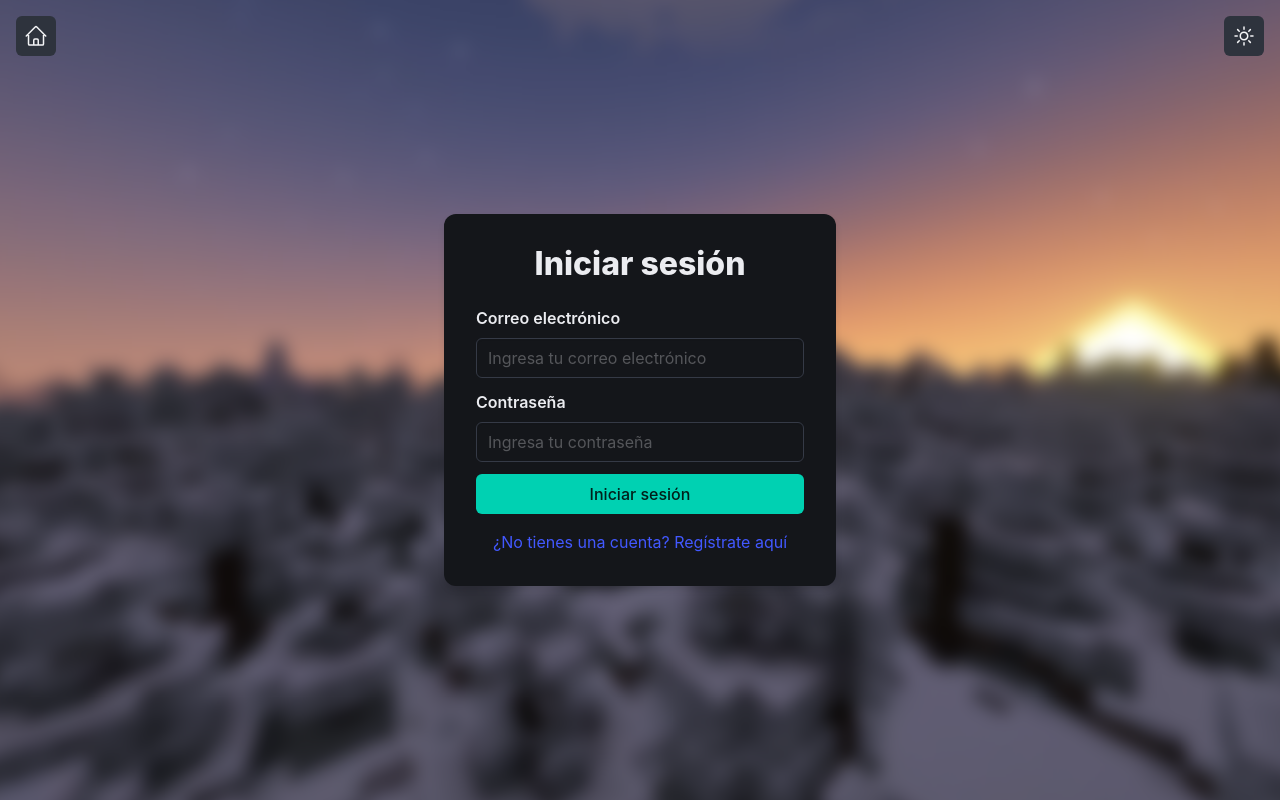
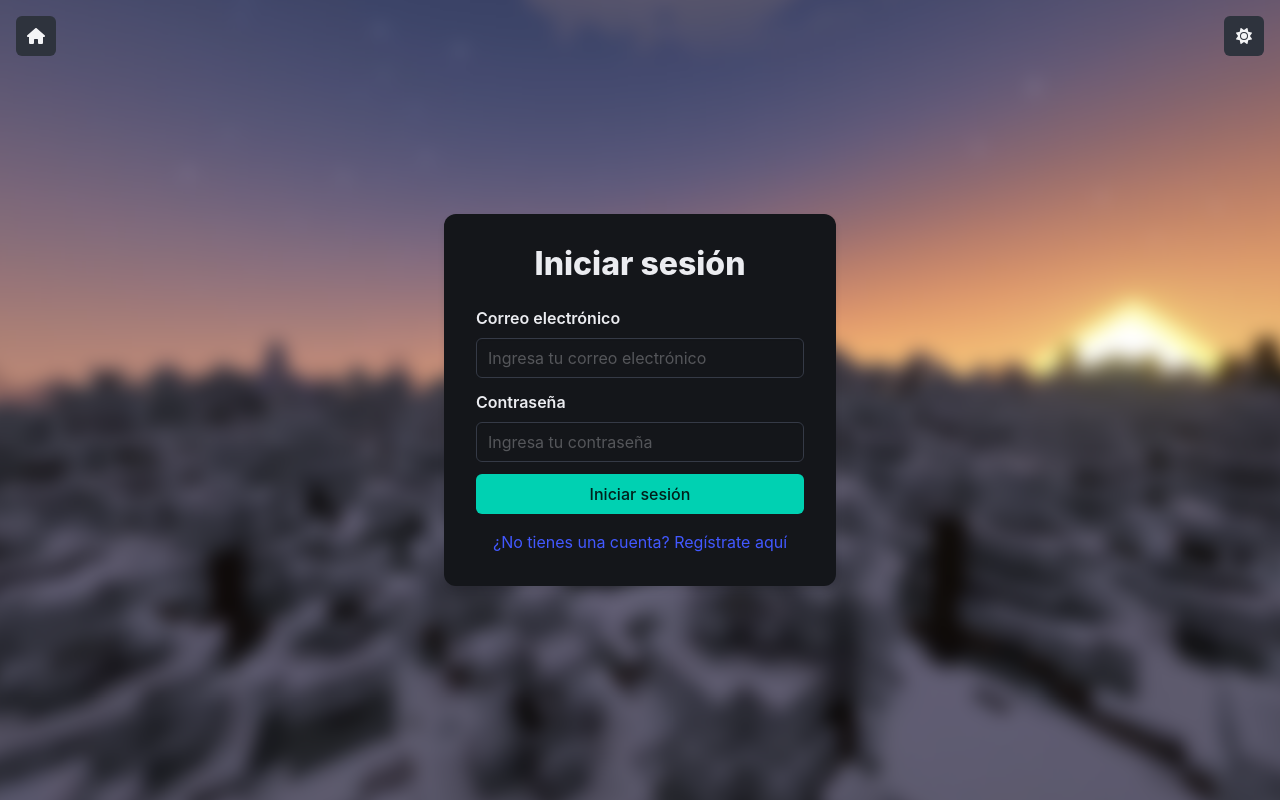
Before and after one commit to AstronautMarkus/VicePenguins-front, a Vue app in the folder VicePenguins/: page /auth/login in a window 1280 px wide. Both pictures are taken after a click on the button 1244 px from the left and 36 px from the top of the page. Built offline with nearby package versions, Linux system fonts and the light colour scheme; no server answers.

Commit message:
feat: replace Heroicons with Font Awesome icons in AuthUtils component for improved UI consistency

```diff
--- a/VicePenguins/src/components/AuthUtils/AuthUtils.vue
+++ b/VicePenguins/src/components/AuthUtils/AuthUtils.vue
@@ -1,7 +1,8 @@
 <script setup>
 import { useThemeConsumer } from '../../composables/theme';
-import { SunIcon, MoonIcon, HomeIcon } from '@heroicons/vue/24/outline';
 import { useRouter } from 'vue-router';
+import { FontAwesomeIcon } from '@fortawesome/vue-fontawesome';
+import { faSun, faMoon, faHouse } from '@fortawesome/free-solid-svg-icons';
 
 const { theme, toggleTheme } = useThemeConsumer();
 const router = useRouter();
@@ -15,15 +16,15 @@ const goHome = () => {
   <div class="auth-theme-toggle">
     <button class="button is-dark icon-button" @click="goHome">
       <span class="icon">
-        <HomeIcon class="w-6 h-6 text-blue-500" />
+        <font-awesome-icon :icon="faHouse" class="w-6 h-6 text-blue-500" />
       </span>
     </button>
     <button class="button is-dark icon-button" @click="toggleTheme">
       <span v-if="theme === 'light'" class="icon">
-        <MoonIcon class="w-6 h-6 text-gray-900" />
+        <font-awesome-icon :icon="faMoon" class="w-6 h-6 text-gray-900" />
       </span>
       <span v-else class="icon">
-        <SunIcon class="w-6 h-6 text-yellow-500" />
+        <font-awesome-icon :icon="faSun" class="w-6 h-6 text-yellow-500" />
       </span>
     </button>
   </div>
```
